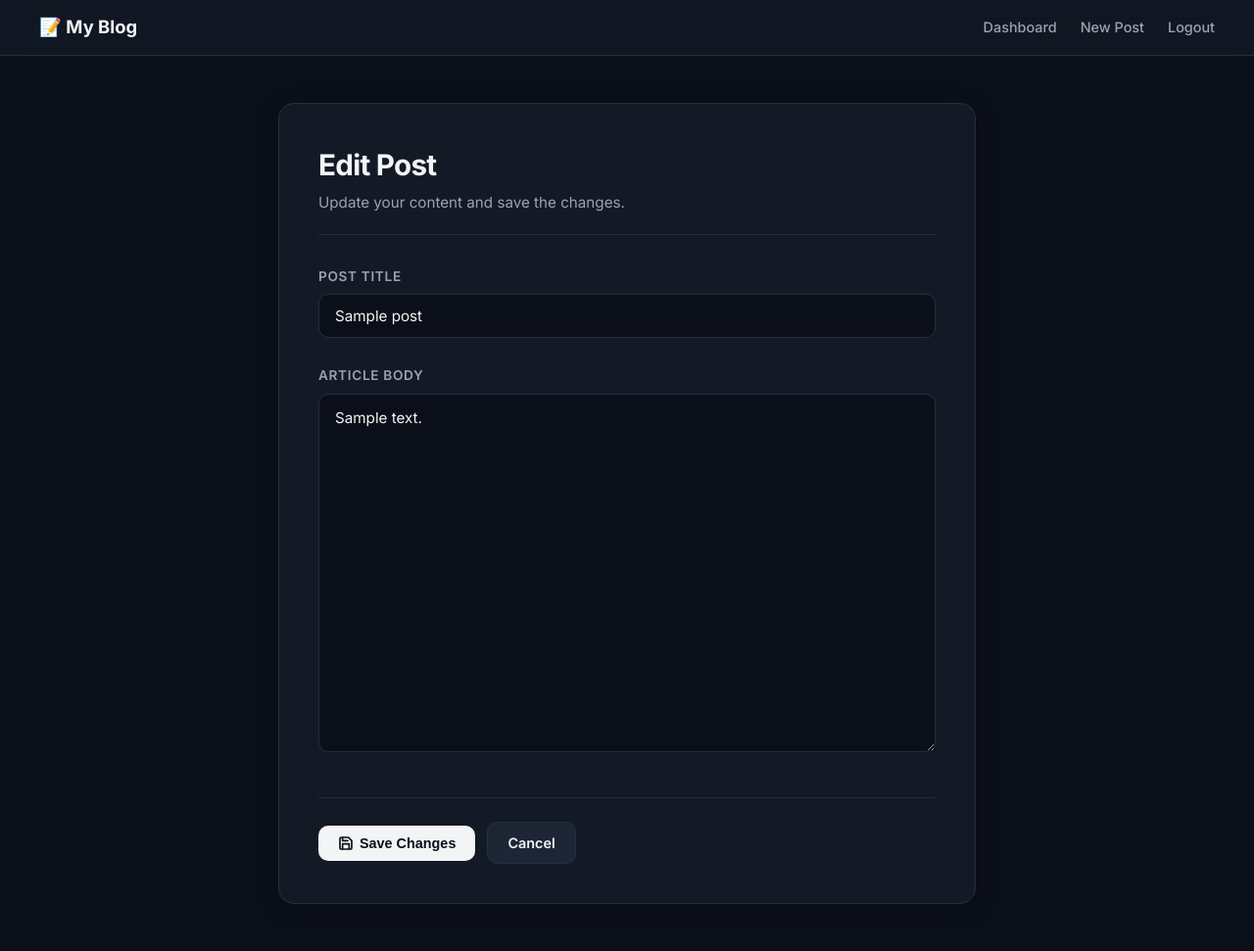
After one commit to Gaurab-Kunwar/Personal-Blog, a Flask app: page /post/1/edit in a window 1280 px wide. The commit adds this page. Shown: the whole page at 98% size. Run offline with Flask 3, Linux system fonts and the light colour scheme; a user stored in the database is signed in; tables that the repository leaves empty hold one stand-in row (values such as "Sample post").

Commit message:
add edit post functionality

```diff
--- a/app.py
+++ b/app.py
@@ -133,6 +133,25 @@ def delete_post(id):
     return redirect(url_for("dashboard"))
 
 
+@app.route("/post/<int:id>/edit", methods=["GET", "POST"])
+@login_required
+def edit_post(id):
+    post = Post.query.get_or_404(id)
+    if post.user_id != current_user.id:
+        flash("Unauthorized!")
+        return redirect(url_for("dashboard"))
+    if request.method == "POST":
+        post.title = request.form["title"]
+        post.content = request.form["content"]
+
+        db.session.commit()
+
+        flash("Blog updated successfully")
+        return redirect(url_for("dashboard"))
+
+    return render_template("edit_post.html", post=post)
+
+
 if __name__ == "__main__":
     with app.app_context():
         db.create_all()
--- /dev/null
+++ b/templates/edit_post.html
@@ -0,0 +1,129 @@
+{% extends "base.html" %}
+
+{% block title %}Edit Post{% endblock %}
+
+{% block content %}
+    <div class="card editor-card">
+        <!-- Form Header Area -->
+        <header class="editor-header">
+            <h1>Edit Post</h1>
+            <p>Update your content and save the changes.</p>
+        </header>
+
+        <!-- Edit Form -->
+        <form method="POST" class="editor-form">
+            <div class="form-group">
+                <label for="title">Post Title</label>
+                <input
+                    type="text"
+                    id="title"
+                    name="title"
+                    value="{{ post.title }}"
+                    placeholder="Give your masterpiece a title..."
+                    required
+                    autocomplete="off"
+                >
+            </div>
+
+            <div class="form-group">
+                <label for="content">Article Body</label>
+                <textarea
+                    id="content"
+                    name="content"
+                    rows="14"
+                    placeholder="Start writing something interesting..."
+                    required
+                >{{ post.content }}</textarea>
+            </div>
+
+            <!-- Form Actions -->
+            <div class="form-actions">
+                <button type="submit" class="btn btn-primary">
+                    <svg xmlns="http://www.w3.org/2000/svg"
+                         width="16"
+                         height="16"
+                         viewBox="0 0 24 24"
+                         fill="none"
+                         stroke="currentColor"
+                         stroke-width="2.5"
+                         stroke-linecap="round"
+                         stroke-linejoin="round">
+                        <path d="M19 21H5a2 2 0 0 1-2-2V5a2 2 0 0 1 2-2h11l5 5v11a2 2 0 0 1-2 2z"></path>
+                        <polyline points="17 21 17 13 7 13 7 21"></polyline>
+                        <polyline points="7 3 7 8 15 8"></polyline>
+                    </svg>
+                    Save Changes
+                </button>
+
+                <a href="/dashboard" class="btn btn-secondary">
+                    Cancel
+                </a>
+            </div>
+        </form>
+    </div>
+
+<style>
+    .editor-card {
+        padding: 40px !important;
+    }
+
+    .editor-header {
+        margin-bottom: 32px;
+        border-bottom: 1px solid var(--border-color);
+        padding-bottom: 20px;
+    }
+
+    .editor-header h1 {
+        font-size: 1.85rem;
+        font-weight: 800;
+        letter-spacing: -0.025em;
+        margin-bottom: 6px;
+    }
+
+    .editor-header p {
+        color: var(--text-secondary);
+        font-size: 0.95rem;
+    }
+
+    .editor-form {
+        display: flex;
+        flex-direction: column;
+        gap: 8px;
+    }
+
+    textarea {
+        line-height: 1.6;
+        font-family: inherit;
+    }
+
+    .form-actions {
+        display: flex;
+        align-items: center;
+        gap: 12px;
+        margin-top: 12px;
+        border-top: 1px solid var(--border-color);
+        padding-top: 24px;
+    }
+
+    .form-actions .btn svg {
+        margin-right: 6px;
+        flex-shrink: 0;
+    }
+
+    @media (max-width: 640px) {
+        .editor-card {
+            padding: 24px 16px !important;
+        }
+
+        .form-actions {
+            flex-direction: column-reverse;
+            align-items: stretch;
+            gap: 8px;
+        }
+
+        .form-actions .btn {
+            width: 100%;
+        }
+    }
+</style>
+{% endblock %}
```
Also changed, not shown: templates/dashboard.html (+78 -19 lines).
